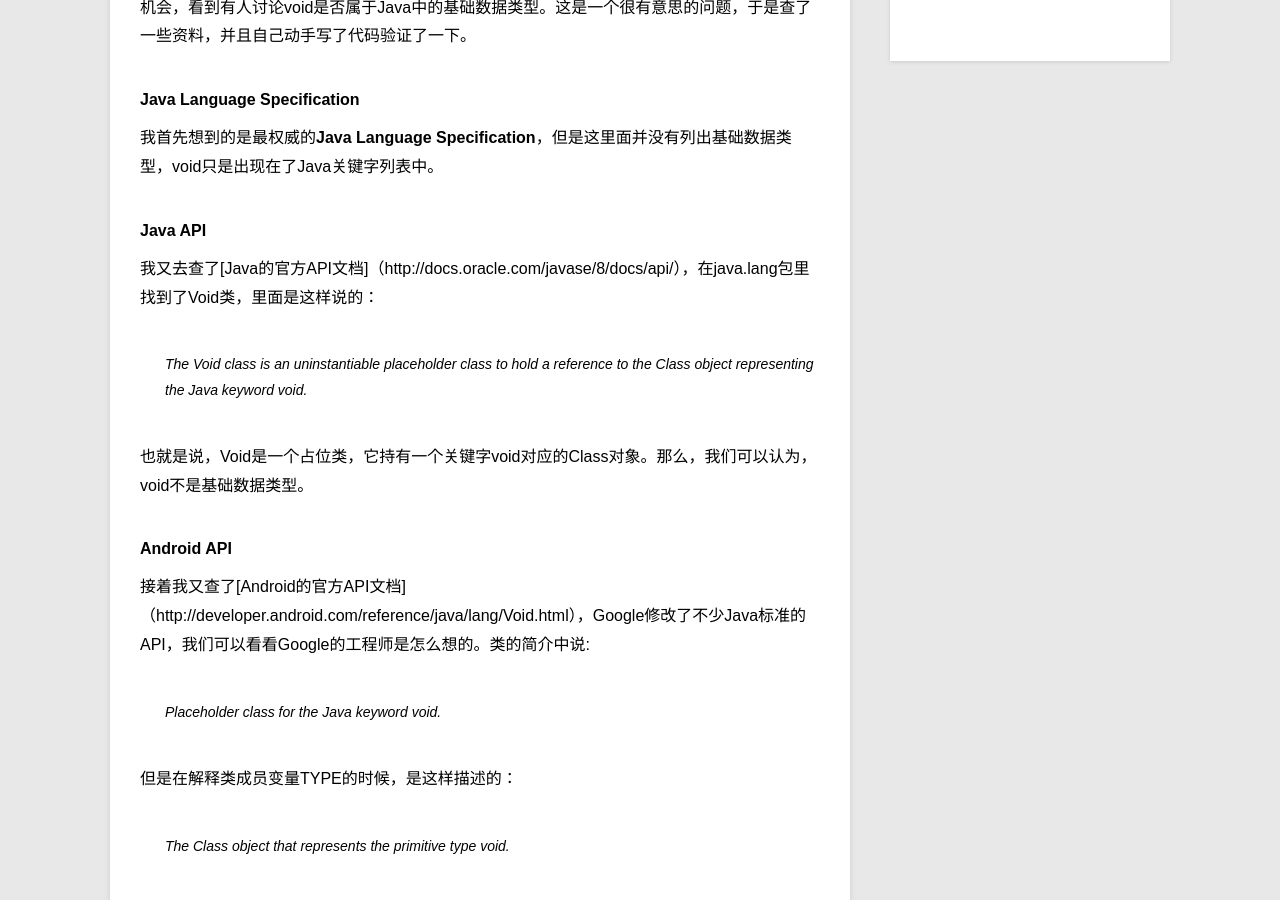
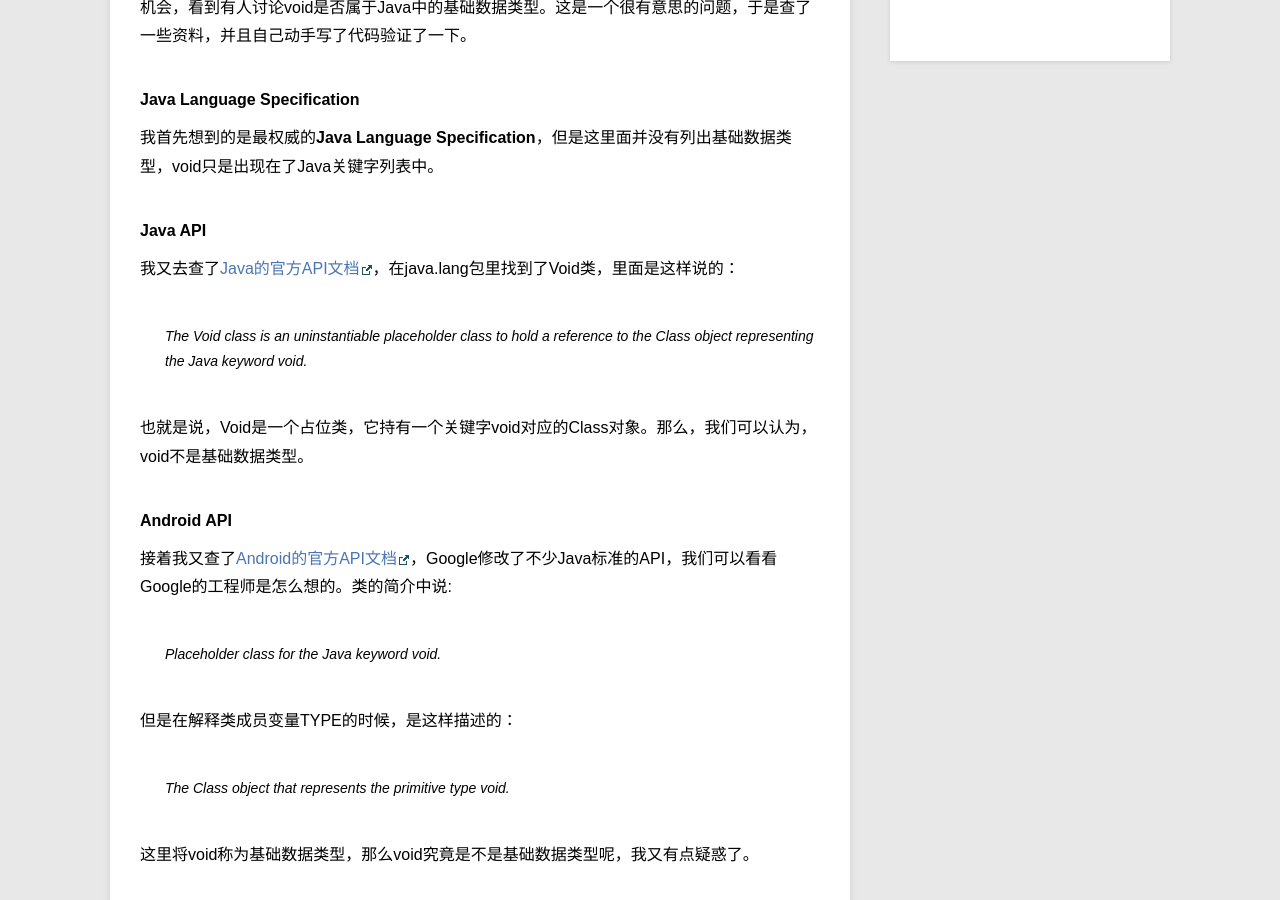
Before and after one commit to gejiaheng/gejiaheng.github.io, a Jekyll site: the page built from _posts/tech/2015-4-11-Is-void-a-primitive-type-in-Java.md, in a window 1280 px wide and 900 px high, scrolled down 348 px. Built offline with Jekyll 4.4.1, drawn with Linux system fonts in a browser that asks for light colours; Markdown is read by kramdown in place of the engine named in the settings; some of the changed lines change nothing that is shown.

Commit message:
Correct some format errors

````diff
--- a/_posts/tech/2015-4-11-Is-void-a-primitive-type-in-Java.md
+++ b/_posts/tech/2015-4-11-Is-void-a-primitive-type-in-Java.md
@@ -9,12 +9,12 @@ Java是面向对象的语言，它主要包含两种数据类型，**引用类
 ####Java Language Specification
 我首先想到的是最权威的**Java Language Specification**，但是这里面并没有列出基础数据类型，void只是出现在了Java关键字列表中。
 ####Java API
-我又去查了[Java的官方API文档]（http://docs.oracle.com/javase/8/docs/api/），在java.lang包里找到了Void类，里面是这样说的：
+我又去查了[Java的官方API文档](http://docs.oracle.com/javase/8/docs/api/)，在java.lang包里找到了Void类，里面是这样说的：
 >The Void class is an uninstantiable placeholder class to hold a reference to the Class object representing the Java keyword void.
 
 也就是说，Void是一个占位类，它持有一个关键字void对应的Class对象。那么，我们可以认为，void不是基础数据类型。
 ####Android API
-接着我又查了[Android的官方API文档]（http://developer.android.com/reference/java/lang/Void.html），Google修改了不少Java标准的API，我们可以看看Google的工程师是怎么想的。类的简介中说:
+接着我又查了[Android的官方API文档](http://developer.android.com/reference/java/lang/Void.html)，Google修改了不少Java标准的API，我们可以看看Google的工程师是怎么想的。类的简介中说:
 >Placeholder class for the Java keyword void.
 
 但是在解释类成员变量TYPE的时候，是这样描述的：
@@ -23,13 +23,15 @@ Java是面向对象的语言，它主要包含两种数据类型，**引用类
 这里将void称为基础数据类型，那么void究竟是不是基础数据类型呢，我又有点疑惑了。
 ####程序验证
 所以我又尝试着自己写程序验证：
-```Java
+
+```java
 public class VoidTest {
     public static void main (String [] args ) {
         System.out.println("Is void primitive type?" + (void.class.isPrimitive() ? "YES" : "NO"));
     }
 }
 ```
+
 输出的结果是**‘Is void primitive type? YES’**，这里Java又告诉我void是基础数据类型。那么让我们再来看看Class类的文档，找到isPrimitive()方法：
 >**isPrimitive**
 >
````
